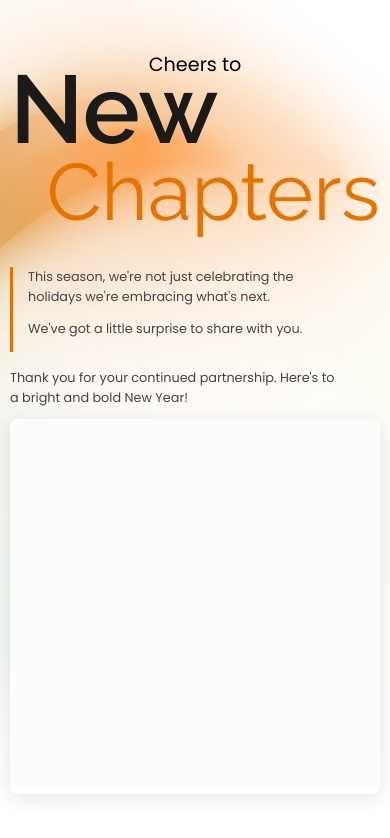
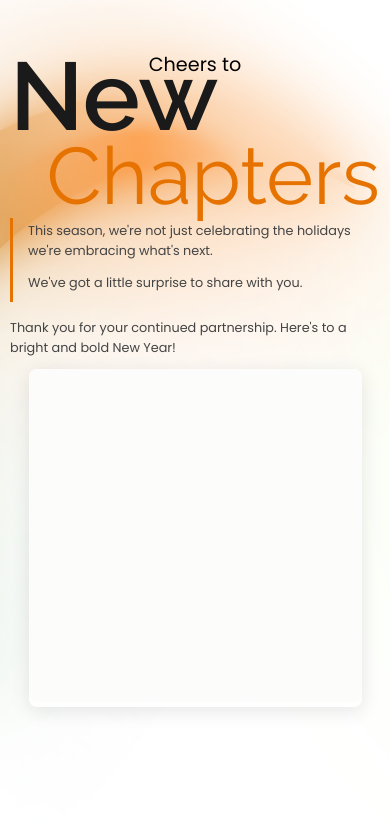
Before and after one commit to umarprogrammer19/Welcome-To-BrandBox, a plain HTML site: page index.html in a window 390 px wide. Drawn offline with nearby package versions, Linux system fonts and the light colour scheme; a web font is replaced by a local one.

Commit message:
Full Responsive

```diff
--- a/style.css
+++ b/style.css
@@ -158,7 +158,7 @@ body {
 
     .content {
         width: 100%;
-        margin-top: -10px;
+        margin-top: -30px;
         padding-right: 0;
         /* text-align: center; */
     }
@@ -168,28 +168,42 @@ body {
         margin-top: 10px;
         margin-left: 0;
         font-size: 1.5rem;
+        text-align: center;
     }
 
     .new {
-        font-size: 6rem;
+        font-size: 7rem;
         margin: 0;
+        line-height: 70px;
     }
 
     .chapters {
         margin: 0;
-        font-size: 3rem;
+        margin-top: 10px;
+        font-size: 5rem;
+        text-align: center;
+        line-height: 90px;
     }
 
     .card {
-        width: 90%;
+        width: 60%;
+        margin: 0 auto;
+    }
+
+    .message {
+        margin-top: -2%;
     }
 
     .message p {
-        max-width: 90%;
+        max-width: 100%;
+        line-height: 10px;
+        position: relative;
+        top: 3px;
     }
 
     .footer-message {
-        max-width: 90%;
+        margin-top: -2.5%;
+        max-width: 100%;
     }
 }
 
@@ -226,6 +240,7 @@ body {
 
     .message p {
         font-size: 0.8rem;
+        line-height: 20px;
     }
 
     .footer-message {
@@ -235,7 +250,7 @@ body {
 
     .card {
         position: relative;
-        bottom: 10px;
-        width: 100%;
+        top: 10px;
+        width: 90%;
     }
 }
```
